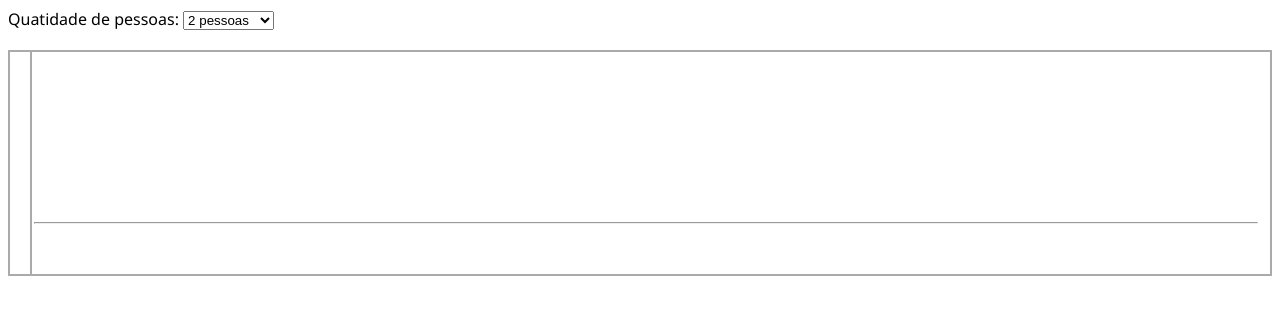
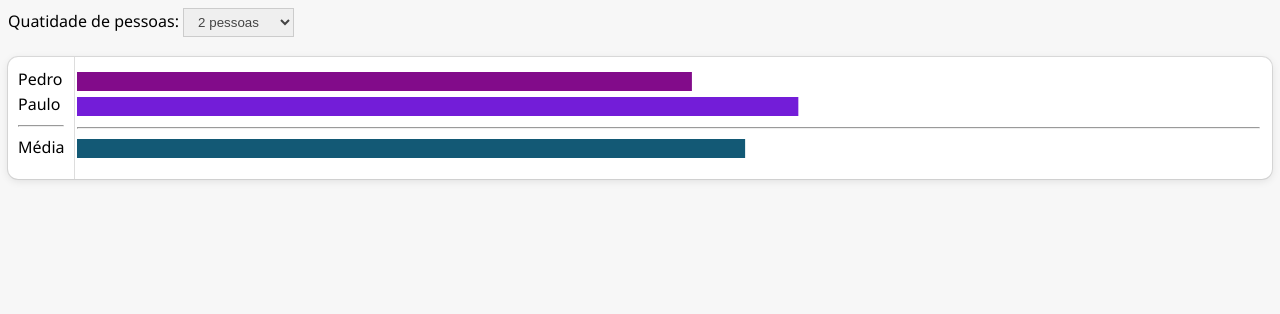
Before and after one commit to Marcelo-RM/grafico-media, a plain HTML site: page index.html in a window 1280 px wide. Drawn offline with nearby package versions, Linux system fonts and the light colour scheme.

Commit message:
metodo select qtd completo

```diff
--- a/css/master.css
+++ b/css/master.css
@@ -1,23 +1,33 @@
 body {
     font-family: 'Segoe UI', Tahoma, Geneva, Verdana, sans-serif;
+    background-color: #f7f7f7;
 }
 
 .form {
     margin-bottom: 20px;
 }
 
+.form select {
+    border: 1px solid #ccc;
+    padding: 5px 10px;
+    color: #444;
+    outline: none;
+}
+
 .containerGraph {
-    border: 2px solid #aaa;
     display: flex;
     align-content: center;
     justify-content: flex-start;
     padding: 0 10px;
+    background-color: white;
+    box-shadow: 0 0 0 0.0625rem rgba(0,0,0,0.1), 0 0.125rem 0.5rem 0 rgba(0,0,0,0.1);
+    border-radius: 10px;
 }
 
 .containerGraph ul {
     margin: 0;
     padding: 10px 10px 10px 0;
-    border-right: 2px solid #aaa;
+    border-right: 1px solid #ddd;
 }
 
 .containerGraph li {
--- a/js/master.js
+++ b/js/master.js
@@ -1,10 +1,15 @@
 var cores = ['#820B8A', '#731DD8', '#FE820B', '#001F54', '#EF0000',
     '#669628', '#080500', '#4DB2EC', '#D11149', '#00FF00'];
 
-//Cria lista
-createList(nomes);
-createGraph(idades);
 
+window.onload = function(){
+    var qtd = 2;
+    var arrPessoas = createArrayPessoas(qtd);
+    var arrValues = createArrayValues(qtd);
+
+    createList(arrPessoas);
+    createGraph(arrValues);
+}
 function changedQuant(event){
     var qtd = event.selectedOptions[0].value;
     var arrPessoas = createArrayPessoas(qtd);
@@ -58,7 +63,8 @@ function createList(arrNomes) {
 }
 
 function createGraph(arrValues) {
-
+    //remove dados existentes
+    d3.select('svg')._groups[0][0].innerHTML = "";
     var alturaBarra = 20;
     var grafico = d3.select('svg')
         .attr('height', function () {
@@ -84,6 +90,9 @@ function createGraph(arrValues) {
 }
 
 function createGraphMedia(arrValues) {
+    //remove dados existentes
+    d3.select('.media')._groups[0][0].innerHTML = "";
+
     var media = 0;
     var soma = 0;
     arrValues.forEach(function (el) {
```
